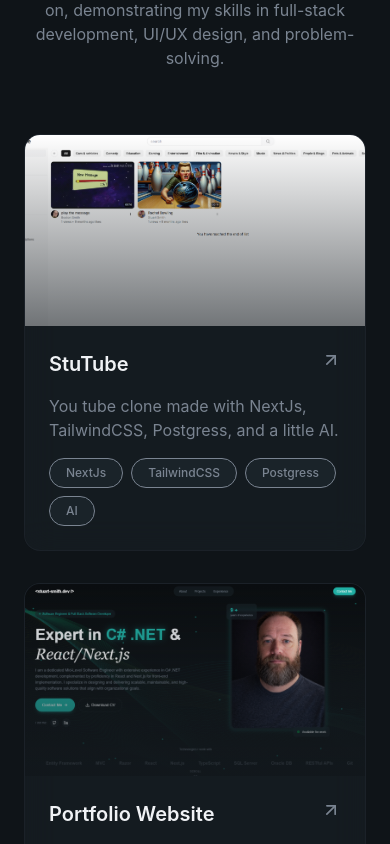
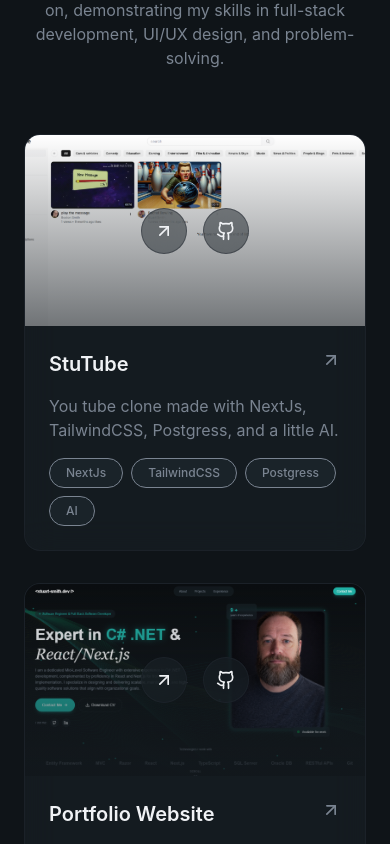
Before and after one commit to stuarts205/stuart-smith-dev, a React (Vite) app: page / in a window 390 px wide. Shown: the part 4240-5084 px from the top of the page. Built offline with nearby package versions, Linux system fonts and the light colour scheme.

Commit message:
show icon on mobile

```diff
--- a/src/sections/projects.jsx
+++ b/src/sections/projects.jsx
@@ -60,7 +60,6 @@
             skills in full-stack development, UI/UX design, and problem-solving.
           </p>
         </div>
-
         <div className="grid md:grid-cols-2 gap-8">
           {projects.map((project, index) => (
             <div
@@ -75,7 +74,9 @@
                   className="w-full h-full object-cover transition-transform duration-700 group-hover:scale-110"
                 />
                 <div className="absolute inset-0 bg-gradient-to-t from-card via-card/50 to-transparent opacity-60" />
-                <div className="absolute inset-0 flex items-center justify-center gap-4 opacity-0 group-hover:opacity-100 transition-opacity duration-300">
+                <div className="absolute inset-0 flex items-center justify-center gap-4
+                    opacity-100 md:opacity-0 md:group-hover:opacity-100
+                    transition-opacity duration-300">
                   <a
                     href={project.link}
                     target="_blank"
```
